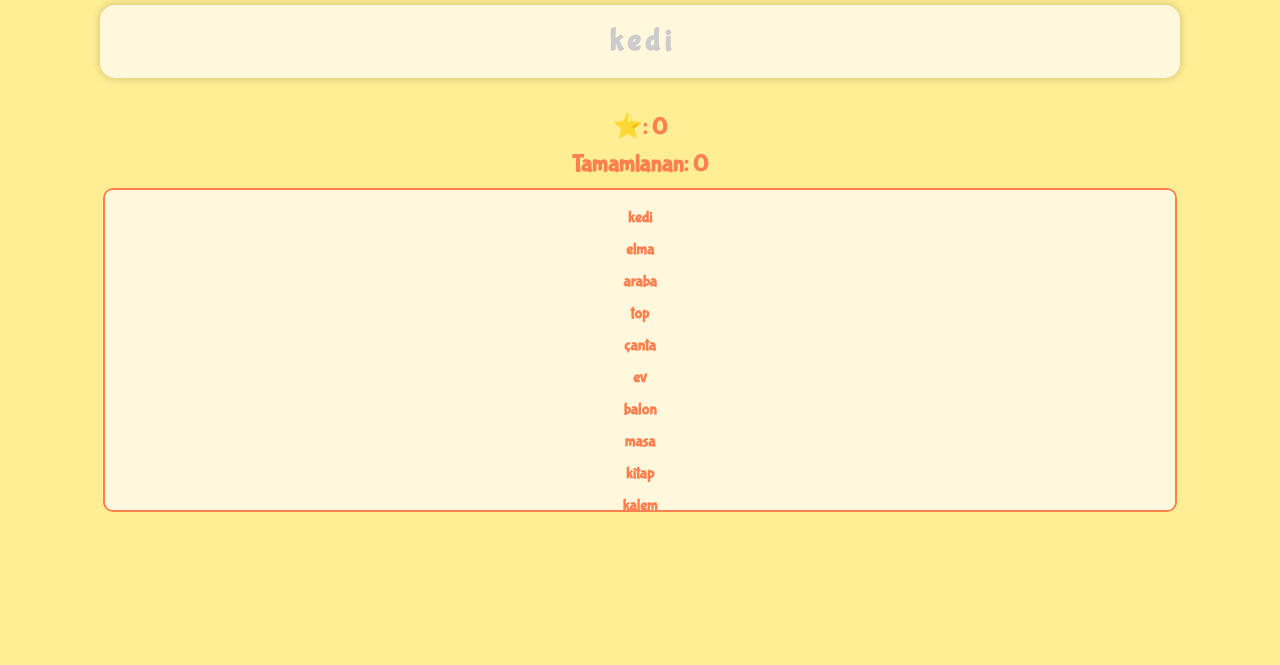
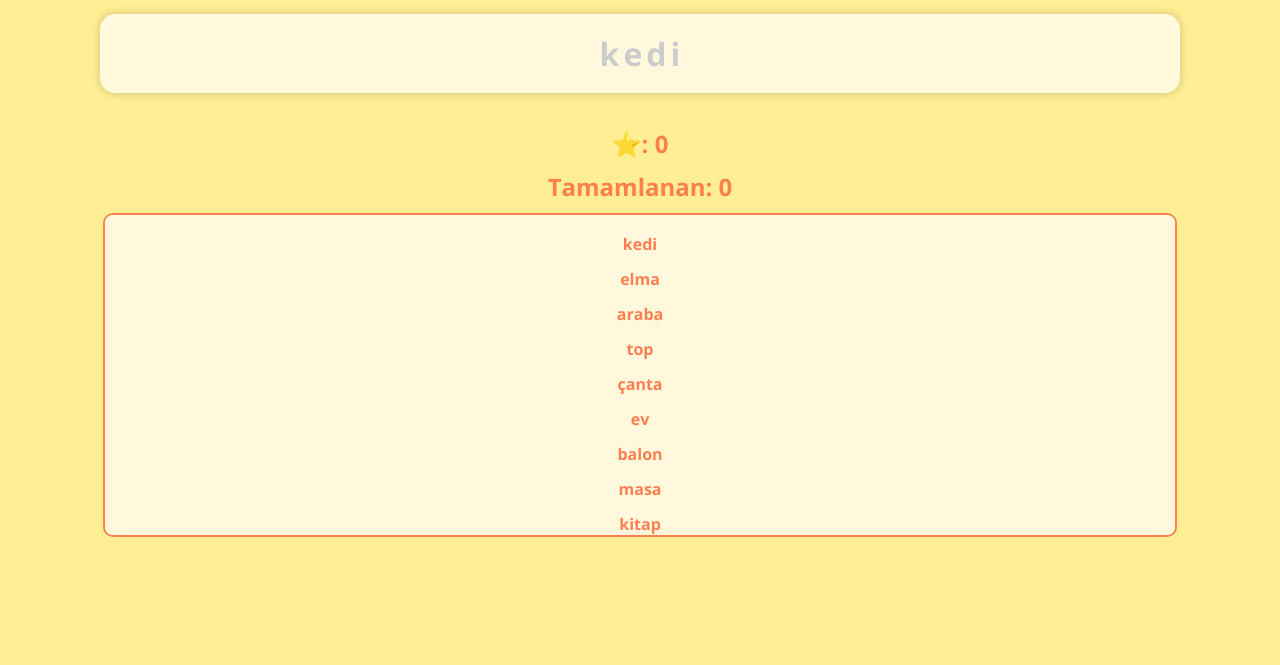
Before and after one commit to aycaeren/minikyazar, a plain HTML site: page index.html in a window 1280 px wide. Shown: the part 165-830 px from the top of the page. Drawn offline with nearby package versions, Linux system fonts and the light colour scheme.

Commit message:
MinikYazar güncellemesi

```diff
--- a/index.html
+++ b/index.html
@@ -6,7 +6,7 @@
     <meta name="viewport" content="width=device-width, initial-scale=1.0">
     <title>MinikYazar</title>
     <link rel="stylesheet" href="style.css">
-    <link href="https://fonts.googleapis.com/css2?family=Bubblegum+Sans&display=swap" rel="stylesheet">
+    <link href="https://fonts.googleapis.com/css2?family=Open+Sans:wght@400;700&display=swap" rel="stylesheet">
 </head>
 
 <body>
--- a/style.css
+++ b/style.css
@@ -1,7 +1,7 @@
 /* ----------------- Genel Ayarlar ----------------- */
 body {
-    font-family: 'Bubblegum Sans', cursive, sans-serif;
-    font-weight: 700;
+    font-family: 'Open Sans', sans-serif;
+    font-weight: 700; /* Kalınlık için 700 kullanabilirsiniz */
     background-color: #FFEE93;
     color: #FF7F50;
     margin: 0;
```
